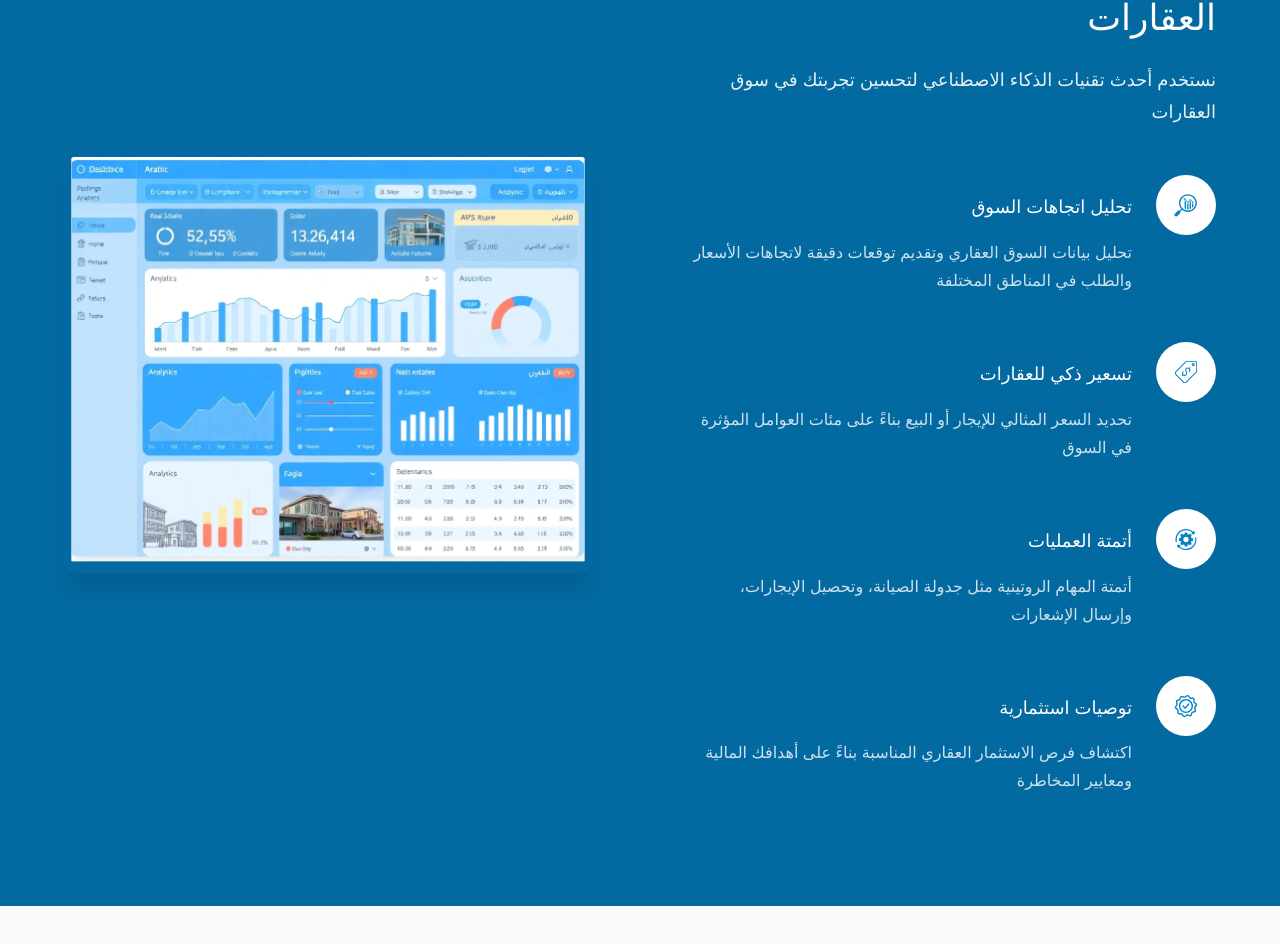
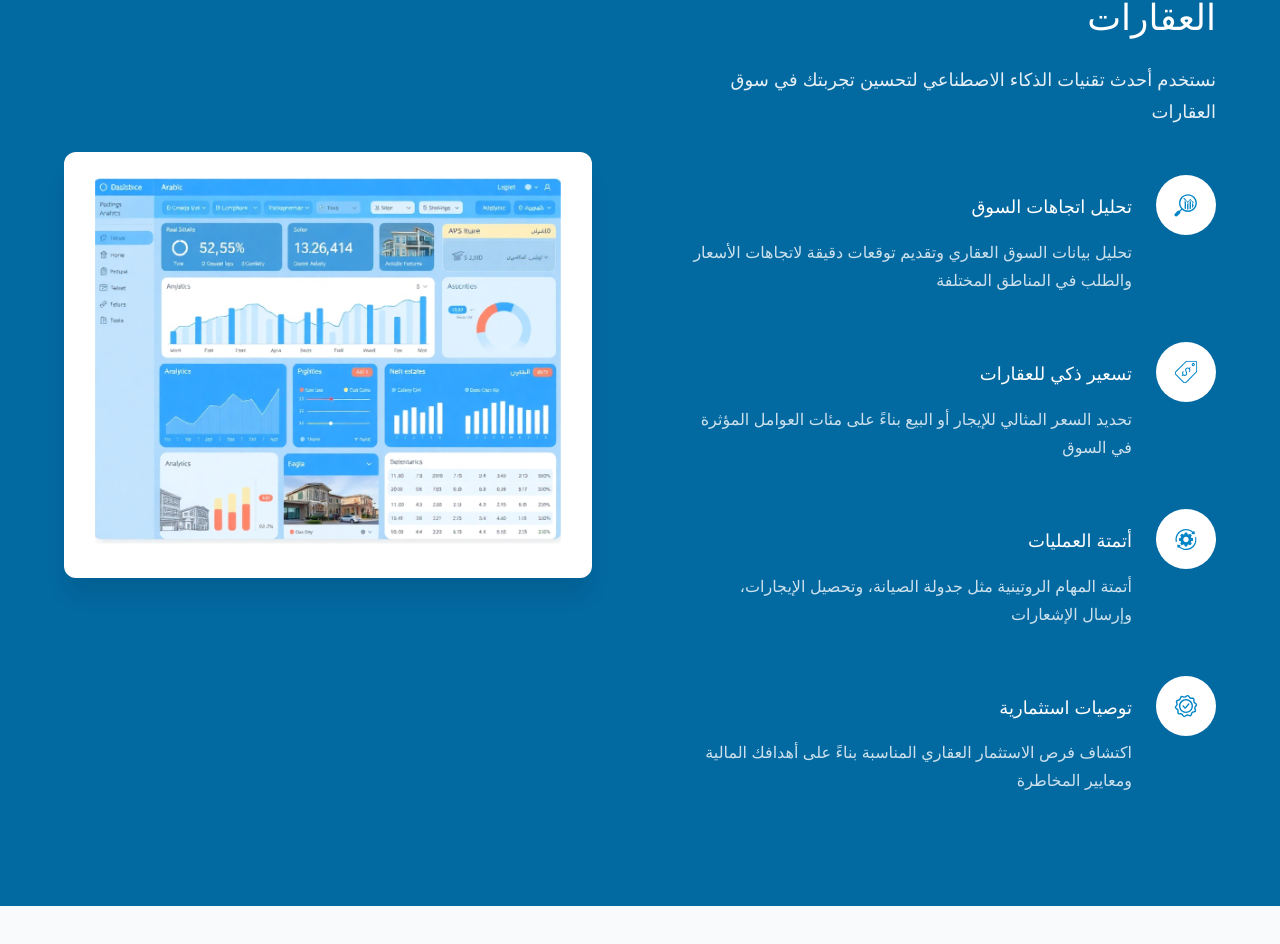
Before and after one commit to yaraabdullah/AmlakTech-Website, a Next.js app: page / in a window 1280 px wide. Shown: the part 4285-5229 px from the top of the page. Built offline with nearby package versions, Linux system fonts and the light colour scheme.

Commit message:
update the pic background color

```diff
--- a/styles/AISection.module.css
+++ b/styles/AISection.module.css
@@ -96,14 +96,17 @@
   justify-content: center;
   align-items: center;
   position: relative;
+  background: white;
+  border-radius: var(--border-radius-xl);
+  padding: var(--spacing-lg);
+  box-shadow: var(--shadow-xl);
 }
 
 .dashboardImage {
   width: 100%;
   max-width: 600px;
   height: auto;
-  border-radius: var(--border-radius-xl);
-  box-shadow: var(--shadow-xl);
+  border-radius: var(--border-radius-lg);
   object-fit: cover;
 }
 
```
